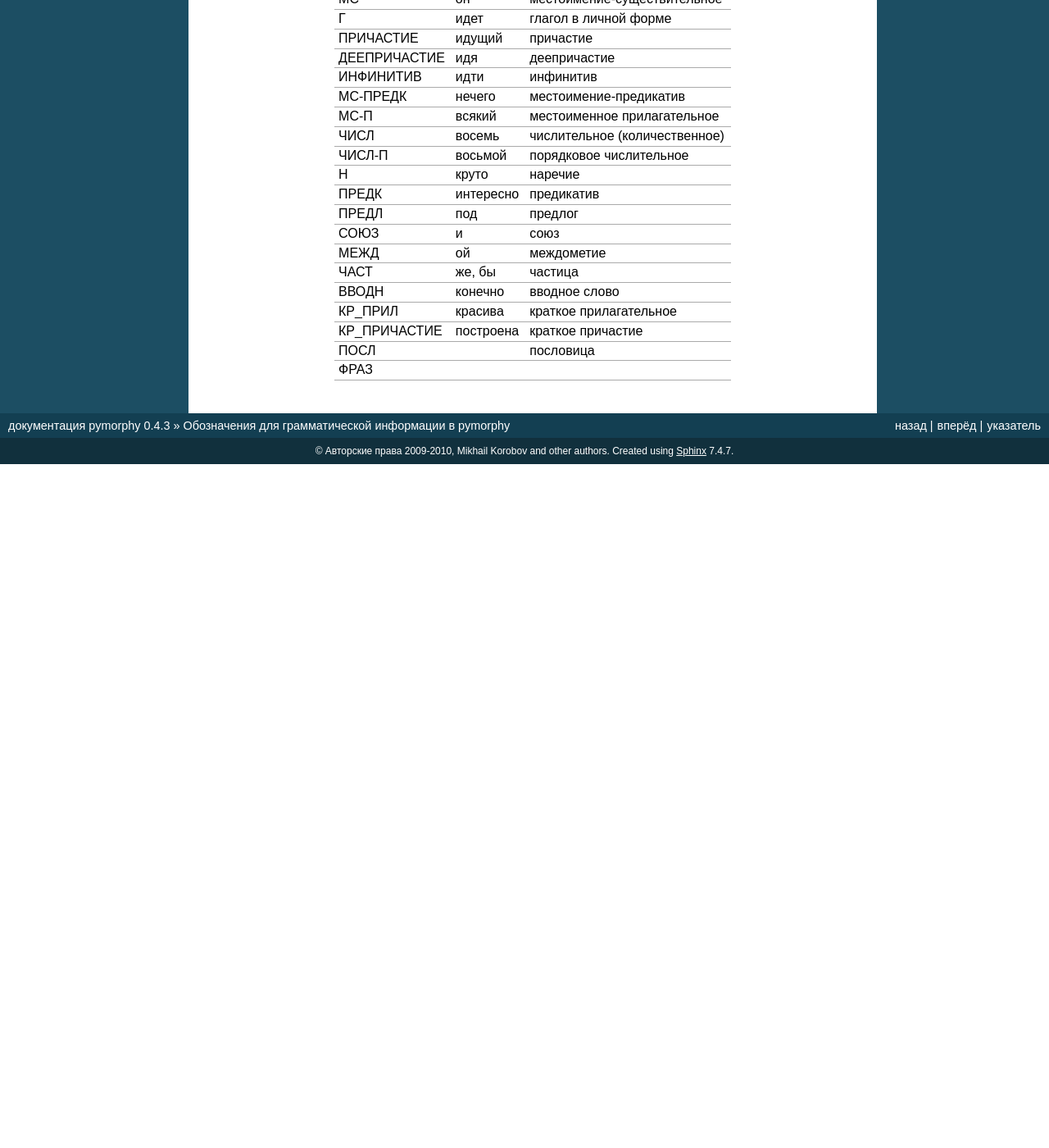
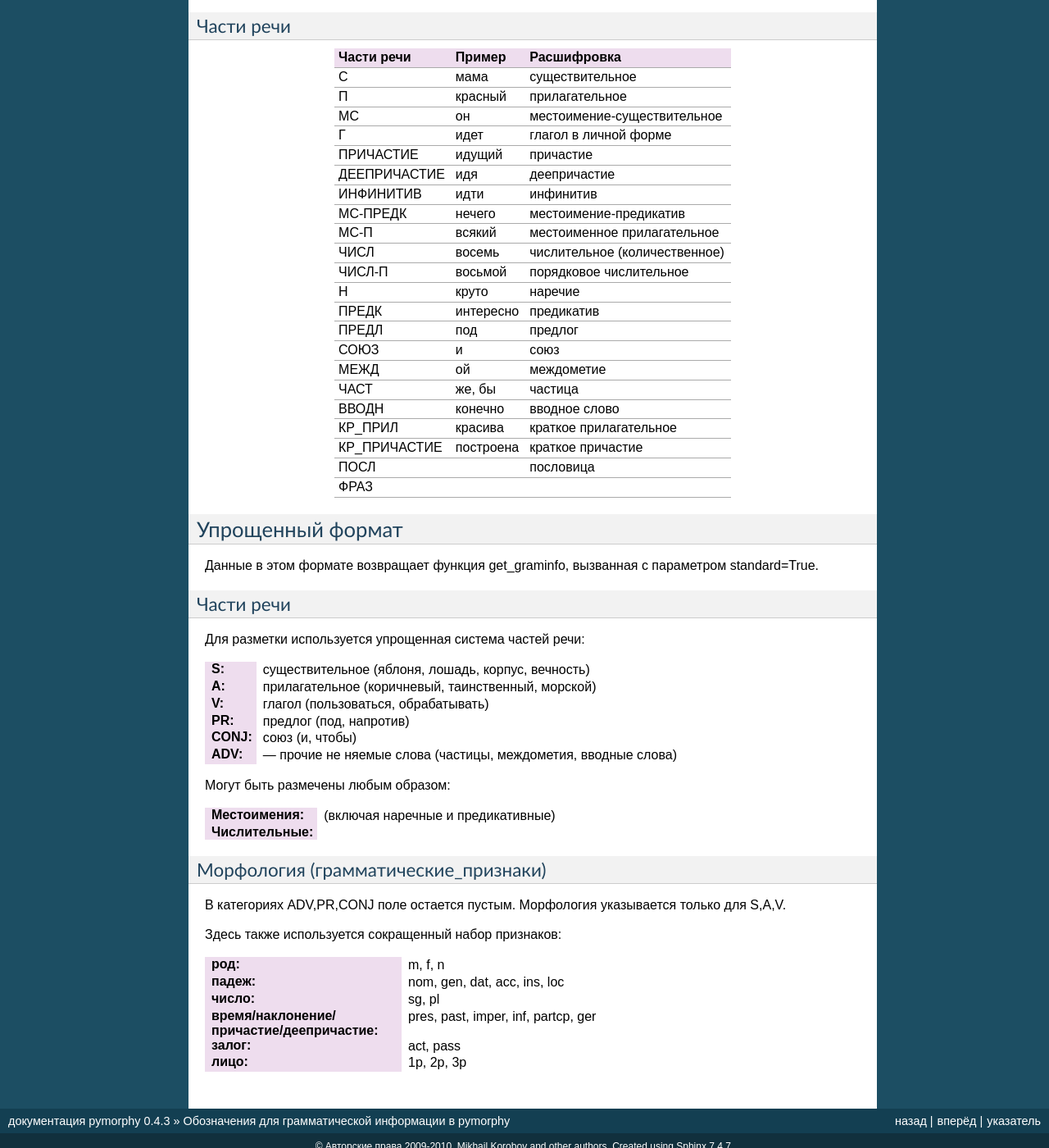
Before and after one commit to kmike/pymorphy, a Sphinx documentation site: the page built from docs/gram_info_ru.rst, in a window 1280 px wide and 1400 px high, scrolled down 1187 px. Shown: the whole window at 82% size. Built offline with Sphinx 7.4.7, drawn with Linux system fonts in a browser that asks for light colours; before the commit the page ends 1753 px from its top, so only the background shows below that; some of the changed text lies outside the part shown.

Commit message:
Документация для упрощенного формата выдачи данных + небольшие уточнения во введении

```diff
--- a/docs/gram_info_ru.rst
+++ b/docs/gram_info_ru.rst
@@ -4,6 +4,13 @@
 Обозначения для грамматической информации в pymorphy
 ====================================================
 
+Реализовано 2 формата выдачи результатов: формат по умолчанию и упрощенный
+стандартизованный формат, согласованный на конференции ДИАЛОГ-2010.
+
+Полный формат
+-------------
+
+Это формат по умолчанию.
 
 Обозначения соответствуют тем, что описаны тут:
 http://www.aot.ru/docs/rusmorph.html
@@ -16,7 +23,7 @@ http://www.aot.ru/docs/rusmorph.html
 .. _Russian-cases:
 
 Краткая справка по падежам
---------------------------
+##########################
 
 :им: Именительный (Кто? Что?)
 :рд: Родительный (Кого? Чего?)
@@ -28,7 +35,7 @@ http://www.aot.ru/docs/rusmorph.html
 
 
 Все используемые граммемы
--------------------------
+#########################
 
 :мр, жр, ср: мужской, женский, средний род
 :од, но: одушевленность, неодушевленность
@@ -56,7 +63,7 @@ http://www.aot.ru/docs/rusmorph.html
 
 
 Части речи
-----------
+##########
 
 ==============    =================   ==================
 Части речи        Пример              Расшифровка
@@ -84,3 +91,41 @@ C                 мама                существительное
 ПОСЛ                                  пословица
 ФРАЗ
 ==============    =================   ==================
+
+Упрощенный формат
+-----------------
+
+Данные в этом формате возвращает функция get_graminfo, вызванная с параметром
+standard=True.
+
+Части речи
+##########
+
+Для разметки используется упрощенная система частей речи:
+
+:S: существительное (яблоня, лошадь, корпус, вечность)
+:A: прилагательное (коричневый, таинственный, морской)
+:V: глагол (пользоваться, обрабатывать)
+:PR: предлог (под, напротив)
+:CONJ: союз (и, чтобы)
+:ADV: — прочие не няемые слова (частицы, междометия, вводные слова)
+
+Могут быть размечены любым образом:
+
+:Местоимения: (включая наречные и предикативные)
+:Числительные:
+
+Морфология (грамматические_признаки)
+####################################
+
+В категориях ADV,PR,CONJ поле остается пустым. Морфология указывается
+только для S,A,V.
+
+Здесь также используется сокращенный набор признаков:
+
+:род: m, f, n
+:падеж: nom, gen, dat, acc, ins, loc
+:число: sg, pl
+:время/наклонение/причастие/деепричастие: pres, past, imper, inf, partcp, ger
+:залог: act, pass
+:лицо: 1p, 2p, 3p
--- a/docs/intro.rst
+++ b/docs/intro.rst
@@ -90,7 +90,7 @@
     morph = get_morph('<путь/до/папки/в/которую/были/распакованы/скачанные/словари>')
 
     #слова должны быть в юникоде и ЗАГЛАВНЫМИ
-    info = morph.get_graminfo(u'Вася'.upper())
+    info = morph.get_graminfo(u'ВАСЯ')
 
 
 Больше информации по доступным методам можно найти в
@@ -114,7 +114,7 @@
 
 Лицензия - MIT.
 
-Проверял только под Python 2.5.
+Должно работать на windows и \*nix-системах, python 2.5 и 2.6.
 
 Замечания, предложения, вопросы по делу - приветствуются.
 Если интересно - подключайтесь к разработке.
```
